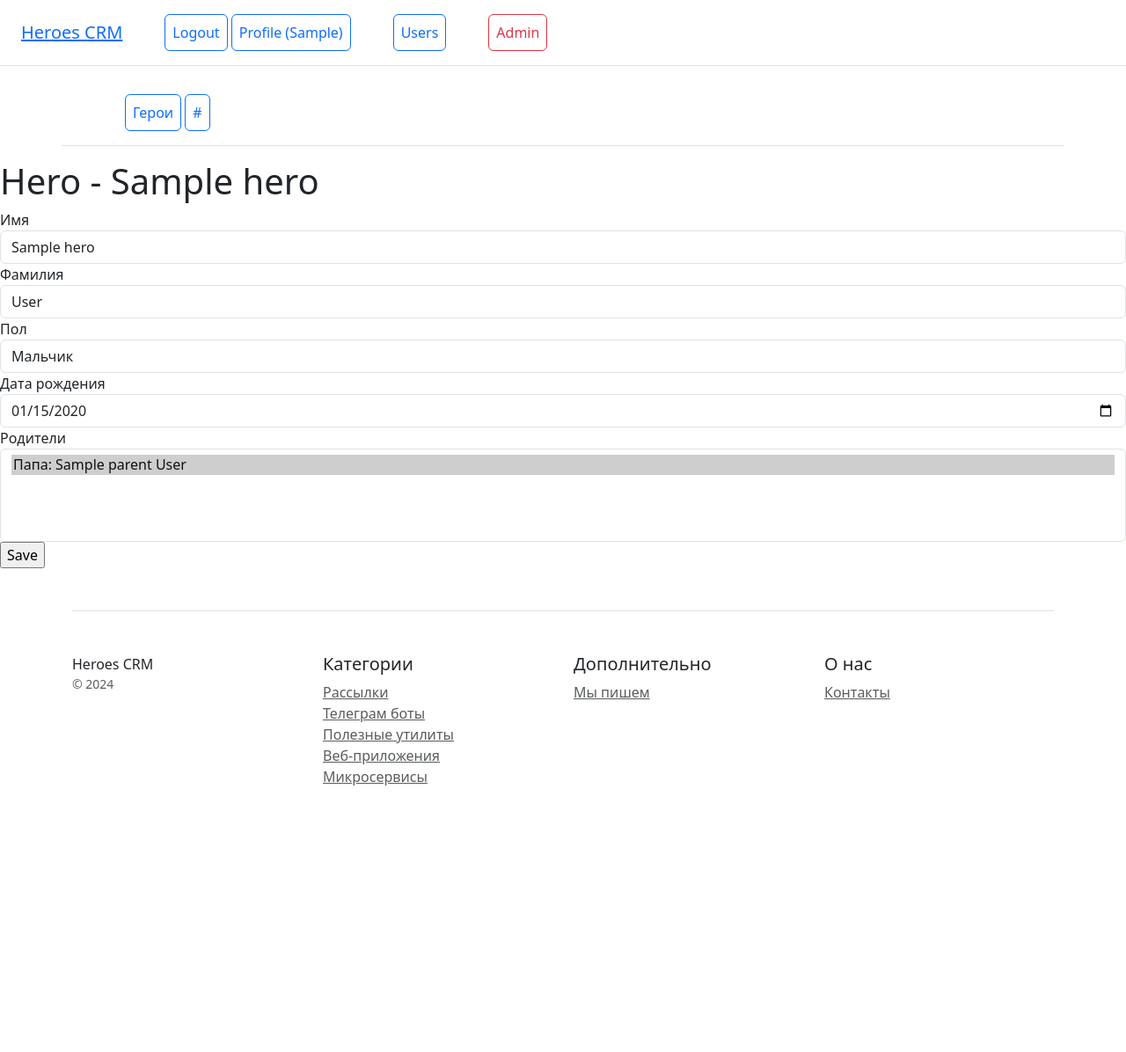
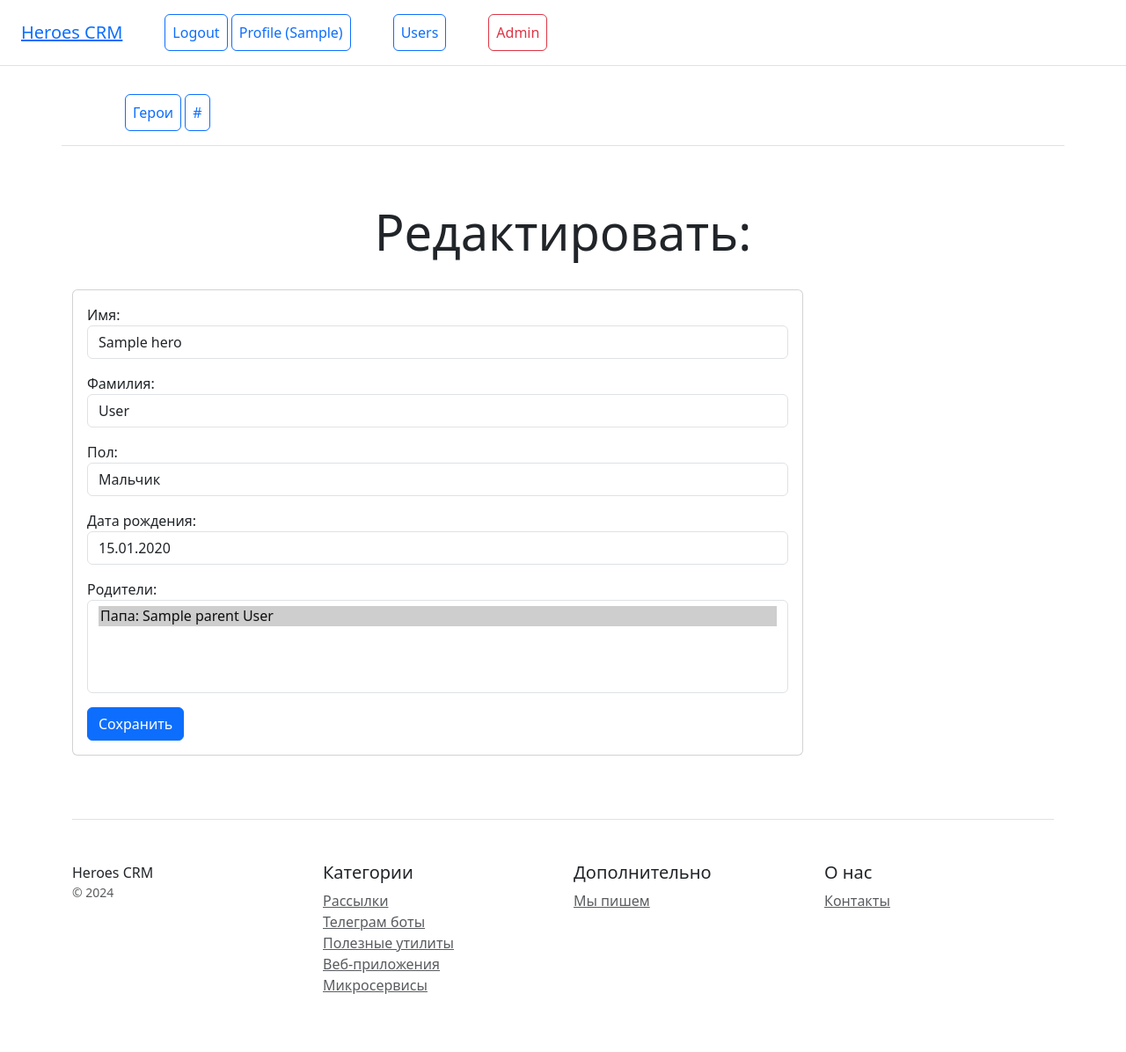
Before and after one commit to DanStaf/Heroes_4_1, a Django app: page /heroes/1/update/ in a window 1280 px wide. Shown: the whole page at 88% size. Before the commit the page ends 893 px from the top, so only its background shows below. Run offline with Django 5.2, Linux system fonts and the light colour scheme; a user stored in the database is signed in; tables that the repository leaves empty hold one stand-in row (values such as "Sample post"); some libraries are stand-ins or nearby versions.

Commit message:
Hero views done

```diff
--- /dev/null
+++ b/heroes/forms.py
@@ -0,0 +1,21 @@
+from django import forms
+
+from heroes.models import Hero
+
+
+class StyleFormMixin:
+
+    def __init__(self, *args, **kwargs):
+        super().__init__(*args, **kwargs)
+        for field_name, field in self.fields.items():
+            if isinstance(field, forms.BooleanField):
+                field.widget.attrs['class'] = "form-check-input"
+            else:
+                field.widget.attrs['class'] = "form-control"
+
+
+class HeroForm(StyleFormMixin, forms.ModelForm):
+
+    class Meta:
+        model = Hero
+        fields = '__all__'
--- /dev/null
+++ b/heroes/templates/heroes/hero_confirm_delete.html
@@ -0,0 +1,6 @@
+{% extends 'heroes/base.html' %}
+{% block content %}
+
+{% include 'heroes/inc_confirm_delete.html' %}
+
+{% endblock %}
--- a/heroes/templates/heroes/hero_detail.html
+++ b/heroes/templates/heroes/hero_detail.html
@@ -3,12 +3,57 @@
 
 {% block content %}
 
-<h1>Hero - {{ hero.name }}</h1>
+<div class="pricing-header px-3 py-3 pt-md-5 pb-md-4 mx-auto text-center">
+    <h1 class="display-4">{{ object }}</h1>
+    <a class="p-2 btn btn-outline-primary" href="/heroes/{{ object.id }}/update/">Edit</a>
+    <a class="p-2 btn btn-outline-primary" href="/heroes/{{ object.id }}/delete/">Delete</a>
 
-<form action="{% url 'heroes:hero_update' pk=hero.pk %}" method="POST">
-    {% csrf_token %}
-    {% render_form serializer %}
-    <input type="submit" value="Save">
-</form>
+</div>
+
+<div class="container">
+    <div class="row text-start">
+        <div class="col-lg-9 col-md-6 col-sm-12">
+            <div class="card mb-4 box-shadow">
+                <div class="card-body">
+                    <table class="table table-striped">
+                        <tr>
+                            <td class="w-25">Имя</td>
+                            <td>{{object.name}}</td>
+                        </tr>
+                        <tr>
+                            <td class="w-25">Фамилия</td>
+                            <td>{{object.surname}}</td>
+                        </tr>
+                        <tr>
+                            <td class="w-25">Дата рождения</td>
+                            <td>{{object.birth_date}}</td>
+                        </tr>
+                        <tr>
+                            <td class="w-25">Родители</td>
+                            <td>
+                                {% for parent in object.parents.all %}
+                                <a class="p-2 btn btn-outline-primary" href="#">{{ parent }} </a>
+                                </br>
+                                {% endfor %}
+                            </td>
+                        </tr>
+                        <tr>
+                            <td class="w-25">Статусы</td>
+                            <td>
+                                {% for status in object.herostatus_set.all %}
+                                <a class="p-2 btn btn-outline-primary" href="#">{{ status }} </a>
+                                </br>
+                                {% endfor %}
+                            </td>
+                        </tr>
+
+                    </table>
+                </div>
+            </div>
+        </div>
+
+    </div>
+
+</div>
 
 {% endblock %}
--- /dev/null
+++ b/heroes/templates/heroes/hero_form.html
@@ -0,0 +1,6 @@
+{% extends 'heroes/base.html' %}
+{% block content %}
+
+{% include 'heroes/inc_form.html' %}
+
+{% endblock %}
--- /dev/null
+++ b/heroes/templates/heroes/inc_form.html
@@ -0,0 +1,33 @@
+{% block content %}
+
+<div class="pricing-header px-3 py-3 pt-md-5 pb-md-4 mx-auto text-center">
+    <h1 class="display-4">
+        {% if not object %}
+            Создать:
+        {% else %}
+            Редактировать:
+        {% endif %}
+    </h1>
+</div>
+
+<div class="container">
+    <form class="row text-start" method="post" enctype="multipart/form-data">
+        <div class="col-lg-9 col-md-6 col-sm-12">
+            <div class="card mb-4 box-shadow">
+                <div class="card-body">
+
+                    {% csrf_token %}
+                    {{ form.as_p }}
+                    {% if not object %}
+                        <button type="submit" class="btn btn-primary">Создать</button>
+                    {% else %}
+                        <button type="submit" class="btn btn-primary">Сохранить</button>
+                    {% endif %}
+
+                </div>
+            </div>
+        </div>
+    </form>
+</div>
+
+{% endblock %}
--- a/heroes/urls.py
+++ b/heroes/urls.py
@@ -1,6 +1,7 @@
 from django.urls import path, include
 from heroes.apps import HeroesConfig
-from heroes.views import HeroList, HeroDetail, main_view
+from heroes.views import HeroList, HeroDetail, main_view, HeroListView, HeroDetailView, HeroCreateView, HeroUpdateView, \
+    HeroDeleteView
 
 app_name = HeroesConfig.name
 
@@ -8,9 +9,9 @@ urlpatterns = [
 
     path('', main_view, name='home'),
 
-    path('heroes/', HeroList.as_view(), name='hero_list'),
-    path('heroes/<int:pk>/', HeroDetail.as_view(), name='hero'),
-    #path('heroes/create/', LessonCreateApiView.as_view(), name='lesson_create'),
-    #path('heroes/<int:pk>/delete/', LessonDestroyApiView.as_view(), name='lesson_delete'),
-    path('heroes/<int:pk>/update/', HeroDetail.as_view(), name='hero_update'),
+    path('heroes/', HeroListView.as_view(), name='hero_list'),
+    path('heroes/<int:pk>/', HeroDetailView.as_view(), name='hero'),
+    path('heroes/create/', HeroCreateView.as_view(), name='hero_create'),
+    path('heroes/<int:pk>/update/', HeroUpdateView.as_view(), name='hero_update'),
+    path('heroes/<int:pk>/delete/', HeroDeleteView.as_view(), name='hero_delete'),
 ]
--- a/heroes/views.py
+++ b/heroes/views.py
@@ -1,5 +1,9 @@
+from django.contrib.auth.mixins import LoginRequiredMixin
 from django.shortcuts import render, redirect
+from django.urls import reverse_lazy
+from django.views.generic import ListView, DetailView, CreateView, UpdateView, DeleteView
 
+from heroes.forms import HeroForm
 # Create your views here.
 
 
@@ -25,7 +29,7 @@ class HeroList(APIView):
 
     def get(self, request):
         queryset = Hero.objects.all()
-        return Response({'heroes': queryset})
+        return Response({'object_list': queryset})
 
 
 class HeroDetail(APIView):
@@ -35,12 +39,41 @@ class HeroDetail(APIView):
     def get(self, request, pk):
         hero = get_object_or_404(Hero, pk=pk)
         serializer = HeroSerializer(hero)
-        return Response({'serializer': serializer, 'hero': hero})
+        return Response({'serializer': serializer, 'object': hero})
 
     def post(self, request, pk):
         hero = get_object_or_404(Hero, pk=pk)
         serializer = HeroSerializer(hero, data=request.data)
         if not serializer.is_valid():
-            return Response({'serializer': serializer, 'hero': hero})
+            return Response({'serializer': serializer, 'object': hero})
         serializer.save()
         return redirect('heroes:hero_list')
+
+
+class HeroListView(LoginRequiredMixin, ListView):
+    model = Hero
+    login_url = "/users/login/"
+
+
+class HeroDetailView(LoginRequiredMixin, DetailView):
+    model = Hero
+    login_url = "/users/login/"
+
+
+class HeroCreateView(LoginRequiredMixin, CreateView):
+    model = Hero
+    form_class = HeroForm
+    success_url = reverse_lazy('heroes:hero_list')
+    login_url = "/users/login/"
+
+class HeroUpdateView(LoginRequiredMixin, UpdateView):
+    model = Hero
+    form_class = HeroForm
+    success_url = reverse_lazy('heroes:hero_list')
+    login_url = "/users/login/"
+
+
+class HeroDeleteView(LoginRequiredMixin, DeleteView):
+    model = Hero
+    success_url = reverse_lazy('heroes:hero_list')
+    login_url = "/users/login/"
```
Also changed, not shown: heroes/templates/heroes/hero_list.html (+39 -6 lines), heroes/templates/heroes/inc_confirm_delete.html (added, +26 -0 lines).
